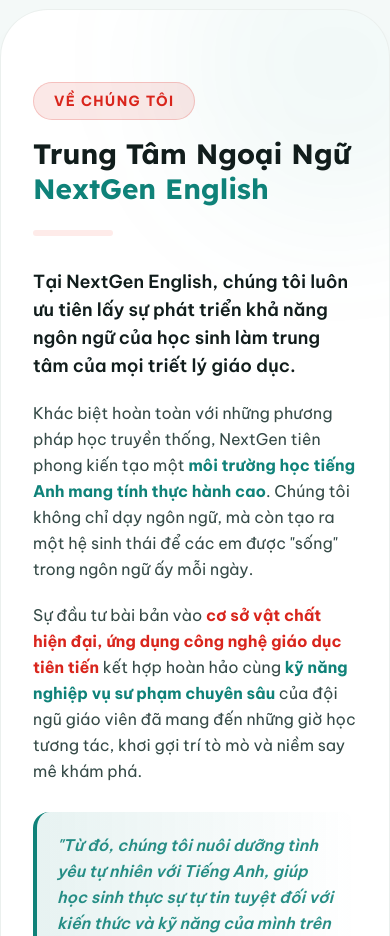
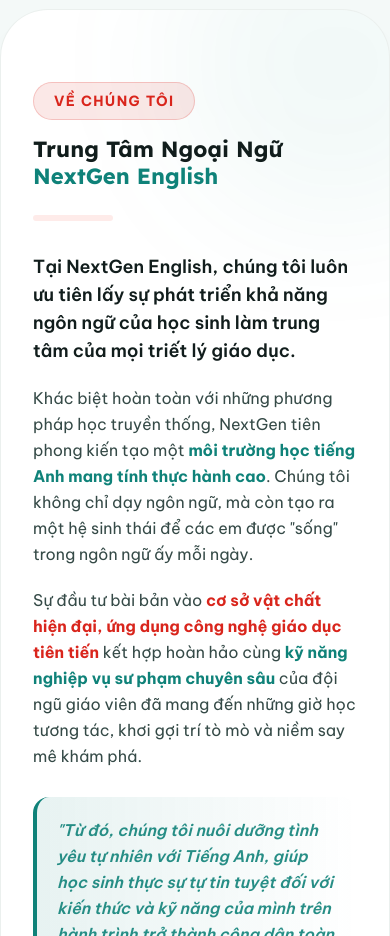
Before and after one commit to nguyenlynktq-design/nextgen, a React (Vite) app: page / in a window 390 px wide. Shown: the part 1480-2416 px from the top of the page. Built offline with nearby package versions, Linux system fonts and the light colour scheme.

Commit message:
Add files via upload

```diff
--- a/src/App.tsx
+++ b/src/App.tsx
@@ -327,7 +327,7 @@
               <span className="inline-flex items-center gap-2 text-secondary font-bold text-sm tracking-widest uppercase bg-secondary/10 px-5 py-2 rounded-full w-fit border border-secondary/20">
                 Về chúng tôi
               </span>
-              <h2 className="font-lexend text-[28px] sm:text-3xl md:text-5xl text-on-surface font-bold leading-tight">
+              <h2 className="font-lexend text-[22px] sm:text-[28px] md:text-4xl lg:text-5xl text-on-surface font-bold leading-tight">
                 Trung Tâm Ngoại Ngữ<br />
                 <span className="text-primary">NextGen English</span>
               </h2>
```
